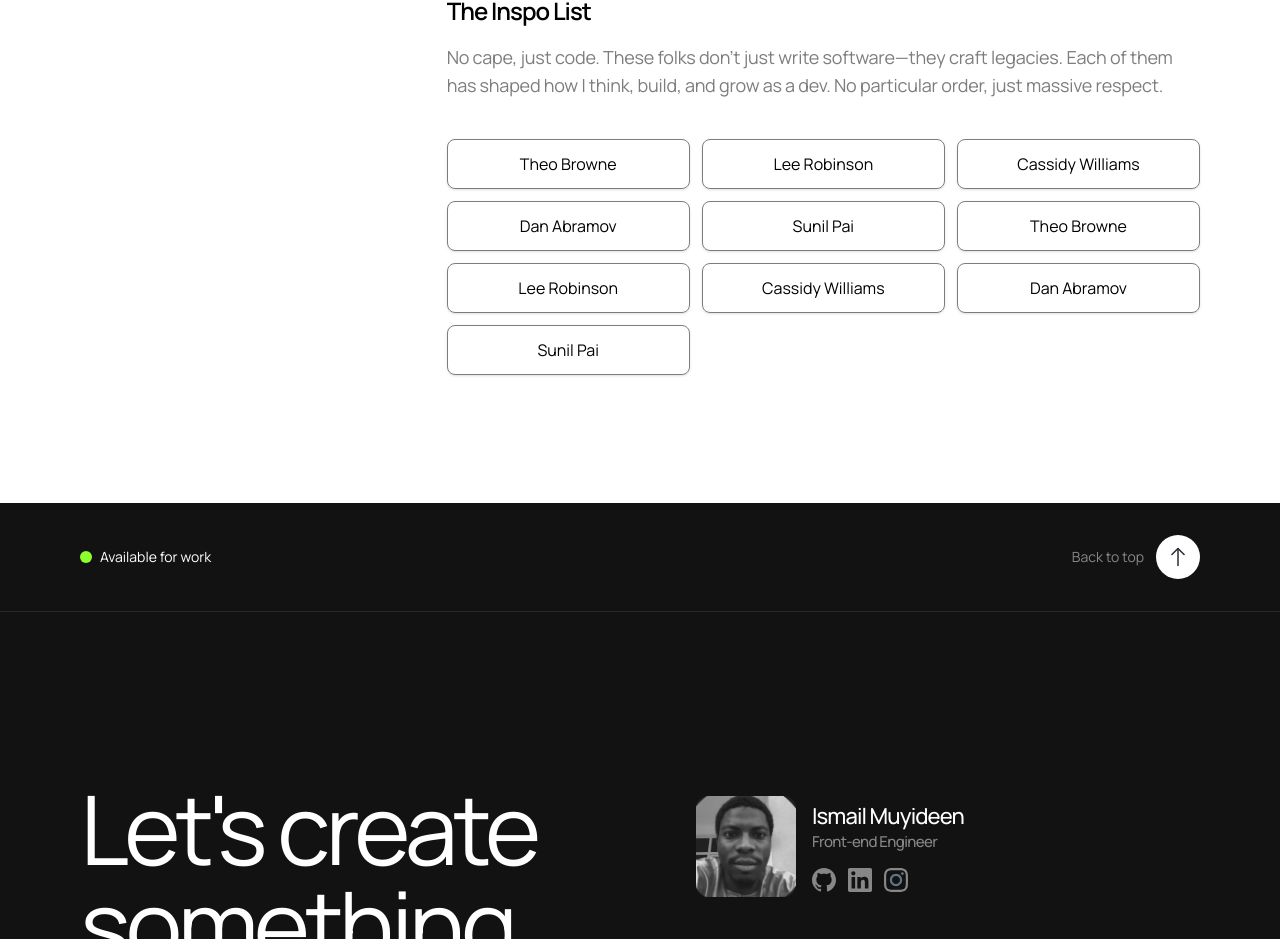
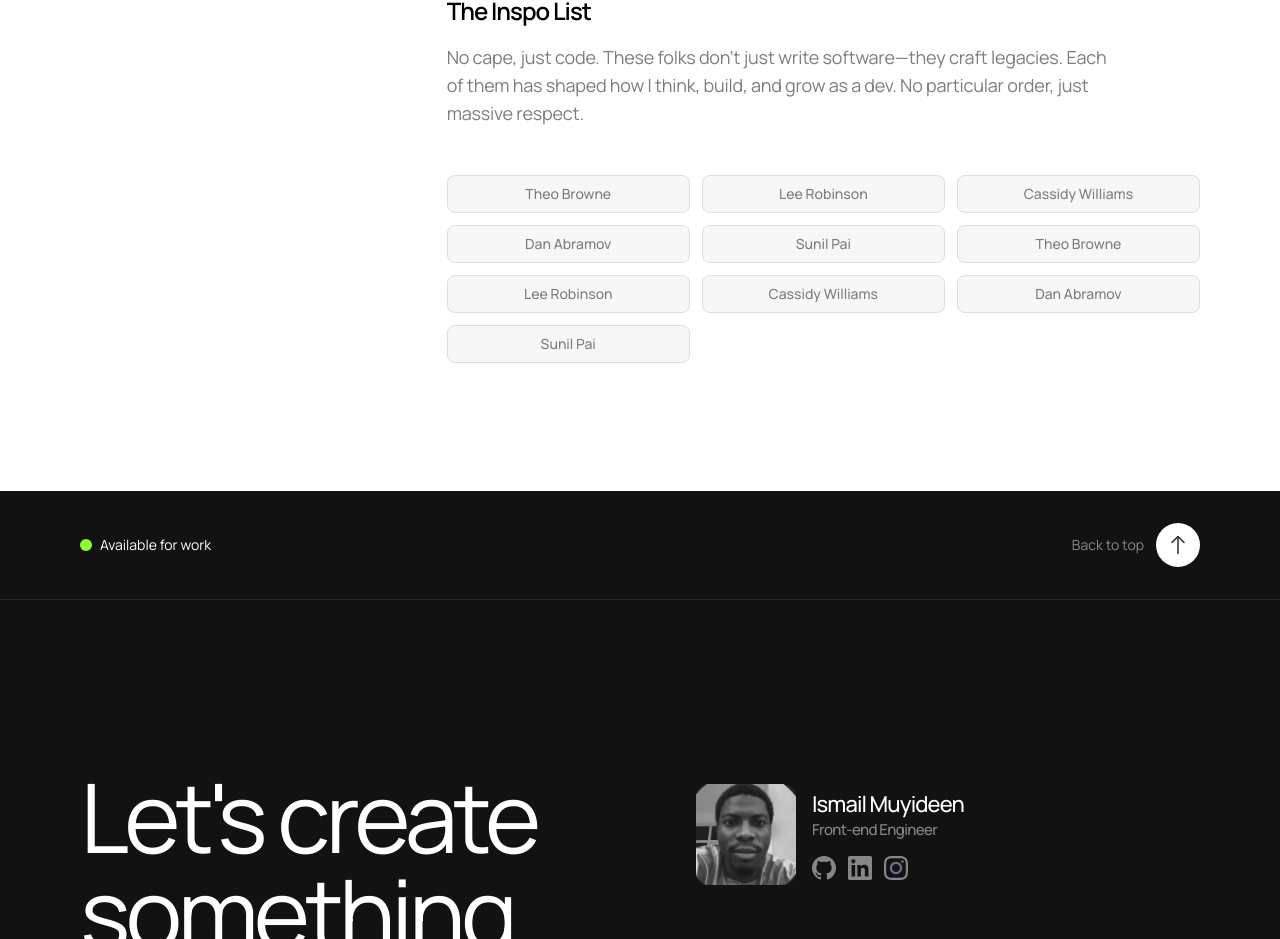
Before and after one commit to notRadioOpaque/heyismail.xyz, a SvelteKit app: page /about in a window 1280 px wide. Shown: the part 2219-3158 px from the top of the page. Built offline with nearby package versions, Linux system fonts and the light colour scheme.

Commit message:
:art: refined About page layout by adjusting element widths, enhancing button styles, and improving text alignment for a more cohesive and visually appealing user experience

```diff
--- a/src/routes/about/+page.svelte
+++ b/src/routes/about/+page.svelte
@@ -1,12 +1,12 @@
 <script lang="ts">
 	import { TECH_STACK, TOOLS, DEVELOPERS } from '$lib/constants';
 
-	let selected: any = null;
+	let selected: any = $state(null);
 </script>
 
 <div class="flex">
 	<div class="h-screen w-1/3 p-20">
-		<div class="flex w-[80%] flex-col items-center gap-4">
+		<div class="flex w-full flex-col items-center gap-4">
 			<div class="w-full overflow-hidden rounded-xl">
 				<img class="block h-full w-full object-cover" src="images/ismail.png" alt="" />
 			</div>
@@ -183,12 +183,12 @@
 
 		<div class="my-12 flex flex-col gap-4">
 			<h3 class="text-[24px] leading-[33px] font-semibold tracking-[-1px]">The Inspo List</h3>
-			<p class="text-secondary-text text-[18px] leading-[28px] tracking-[-0.2px]">
+			<p class="text-secondary-text w-[90%] text-[18px] leading-[28px] tracking-[-0.2px]">
 				No cape, just code. These folks don’t just write software—they craft legacies. Each of them
 				has shaped how I think, build, and grow as a dev. No particular order, just massive respect.
 			</p>
 
-			<div class="mt-6 flex gap-4">
+			<div class="mt-8 flex gap-4">
 				<!-- Dev Buttons Grid -->
 				<div
 					class={`grid grid-cols-2 gap-3 transition-all duration-300 ${
@@ -197,8 +197,12 @@
 				>
 					{#each DEVELOPERS as dev}
 						<button
-							class="border-secondary-text rounded-lg border p-3 shadow"
-							on:click={() => {
+							class={`border-border-stroke-light hover:text-primary-text cursor-pointer rounded-lg border px-4 py-2 text-center text-sm duration-100 hover:border-zinc-200 hover:bg-white hover:font-bold ${
+								dev.id === selected?.id
+									? 'text-primary-text bg-white font-bold'
+									: 'bg-primary-bg text-secondary-text font-medium'
+							}`}
+							onclick={() => {
 								document.startViewTransition(() => {
 									selected = dev;
 								});
@@ -212,7 +216,7 @@
 				<!-- Detail Panel (conditionally rendered) -->
 				{#if selected}
 					<div
-						class="border-secondary-text flex w-full items-start justify-start rounded-lg border p-6 transition-all duration-300"
+						class="border-secondary-text borde flex w-full items-start justify-start rounded-lg p-6 transition-all duration-300"
 						data-view-transition-name="dev-panel"
 					>
 						<!-- Your selected dev details here -->
```
